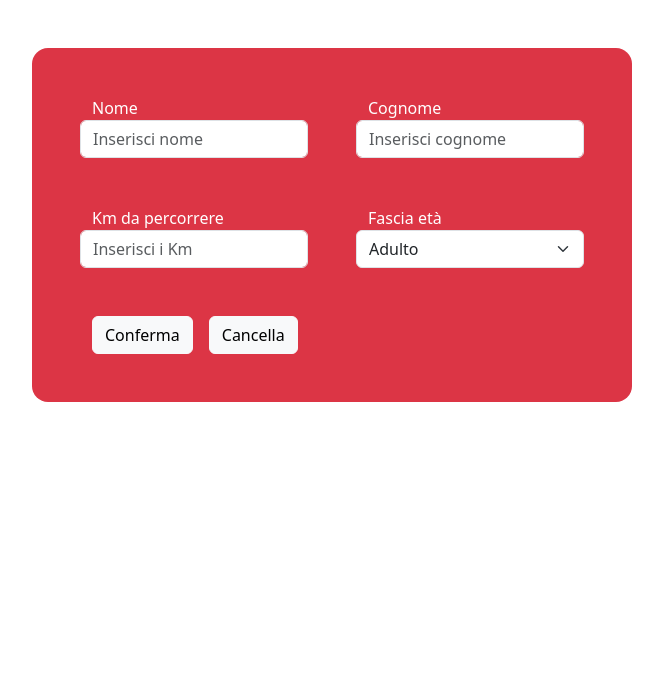
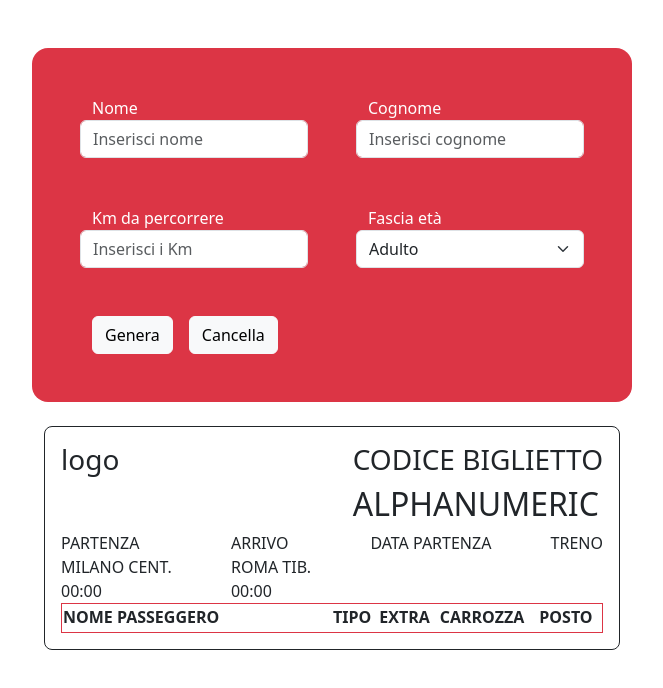
Before and after one commit to Aj-Herrera-99/js-biglietto-treno-form, a plain HTML site: page index.html in a window 1280 px wide. Shown: the whole page, without its empty margins (308-971 px from the left). Drawn offline with nearby package versions, Linux system fonts and the light colour scheme.

Commit message:
ticket template

```diff
--- a/index.html
+++ b/index.html
@@ -31,12 +31,56 @@
                 </select>
             </div>
             <div class="d-flex flex-wrap gap-3">
-                <button class="btn btn-light" id="submit" type="submit">Conferma</button>
+                <button class="btn btn-light" id="submit" type="submit">Genera</button>
                 <button class="btn btn-light" id="reset" type="reset">Cancella</button>
             </div>
         </form>
         <br>
-        <p id="final-price"></p>
+        <div id="final-price" class="border border-1 border-dark rounded-3 p-3">
+            <div class="d-flex justify-content-between">
+                <h3>logo</h3>
+                <div>
+                    <h3 class="text-uppercase">codice biglietto</h3>
+                    <h2 id="ticket-code" class="text-uppercase">alphanumeric</h2>
+                </div>
+            </div>
+            <div class="d-flex justify-content-between">
+                <div class="d-flex flex-column">
+                    <span>PARTENZA</span>
+                    <span>MILANO CENT.</span>
+                    <span>00:00</span>
+                </div>
+                <div class="d-flex flex-column">
+                    <span>ARRIVO</span>
+                    <span>ROMA TIB.</span>
+                    <span>00:00</span>
+                </div>
+                <div class="d-flex flex-column">
+                    <span>DATA PARTENZA</span>
+                    <span id="ticket-date"></span>
+                </div>
+                <div class="d-flex flex-column">
+                    <span>TRENO</span>
+                    <span id="train-number"></span>
+                </div>
+            </div>
+            <table class="border border-1 border-danger w-100">
+                <tr>
+                    <th class="w-50">NOME PASSEGGERO</th>
+                    <th>TIPO</th>
+                    <th>EXTRA</th>
+                    <th>CARROZZA</th>
+                    <th>POSTO</th>
+                </tr>
+                <tr>
+                    <td id="passenger-name" class="w-50"></td>
+                    <td id="passenger-type"></td>
+                    <td id="carriage-number"></td>
+                    <td id="seat-number"></td>
+
+                </tr>
+            </table>
+        </div>
     </main>
     <!-- script -->
      <script src="script/script.js"></script>
```
